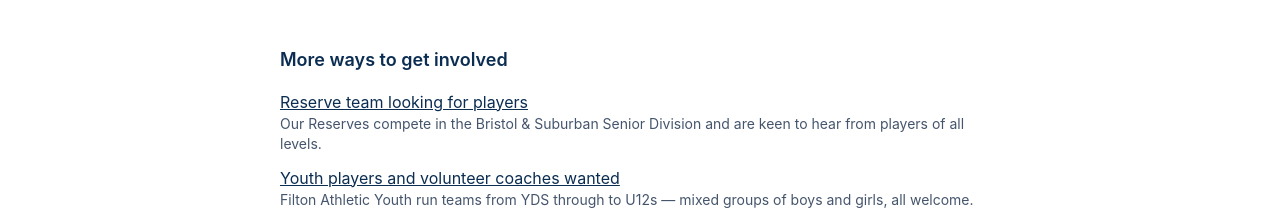
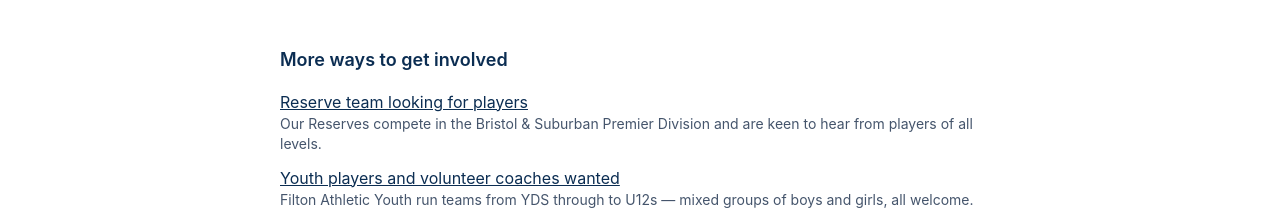
Before and after one commit to addyap/filton-athletic-fc, a React (Vite) app: page /join/first-team-players-2026-27 in a window 1280 px wide. Shown: the part 828-1038 px from the top of the page. Built offline with nearby package versions, Linux system fonts and the light colour scheme.

Commit message:
Update Reserves' 2026/27 league to Bristol & Suburban Premier Division
They're moving up from the Senior Division to the Premier Division
this season — fixes the History section and the reserve recruitment
post, which still said Senior. (The A's Division Three references
were already correct.)

```diff
--- a/src/data/posts.ts
+++ b/src/data/posts.ts
@@ -37,9 +37,9 @@
     date: '2026-07-24',
     category: 'Players',
     excerpt:
-      'Our Reserves compete in the Bristol & Suburban Senior Division and are keen to hear from players of all levels.',
+      'Our Reserves compete in the Bristol & Suburban Premier Division and are keen to hear from players of all levels.',
     body: [
-      'Our Reserve team play in the Bristol & Suburban Senior Division and are always open to new players looking for regular Saturday football.',
+      'Our Reserve team play in the Bristol & Suburban Premier Division and are always open to new players looking for regular Saturday football.',
       'The Reserves are a genuine route into the first team — several of our current first team squad stepped up from the Reserves. Just as importantly, it is a good group of lads who enjoy their football.',
       'Home games are played at BBS Park North, Elm Park, Filton. Get in touch if you would like to come along to a session.',
     ],
--- a/src/pages/Home.tsx
+++ b/src/pages/Home.tsx
@@ -190,7 +190,7 @@
             We are currently made up of two adult football teams who both play regularly on a Saturday
             afternoon. Our first team compete in the Marcliff Gloucestershire County Football League,
             having been promoted as Champions from the Bristol &amp; Suburban Premier Division in 2023-24.
-            Our Reserve team compete in the Bristol &amp; Suburban Senior Division. {groundInfo.note}
+            Our Reserve team compete in the Bristol &amp; Suburban Premier Division. {groundInfo.note}
           </p>
           <p className="mt-3 max-w-3xl text-slate-700">
             In 2023 we established the Filton Athletic FC Youth Team, consisting of U7, U8, U9, U10, U11,
```
